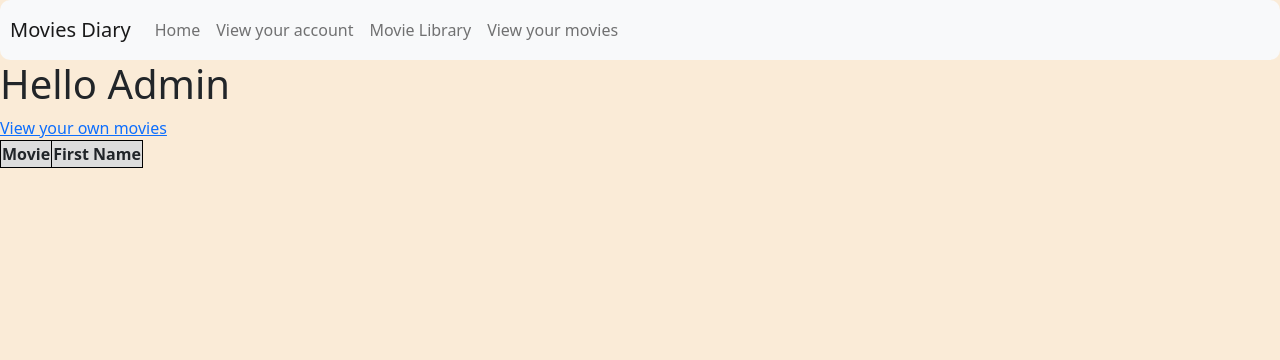
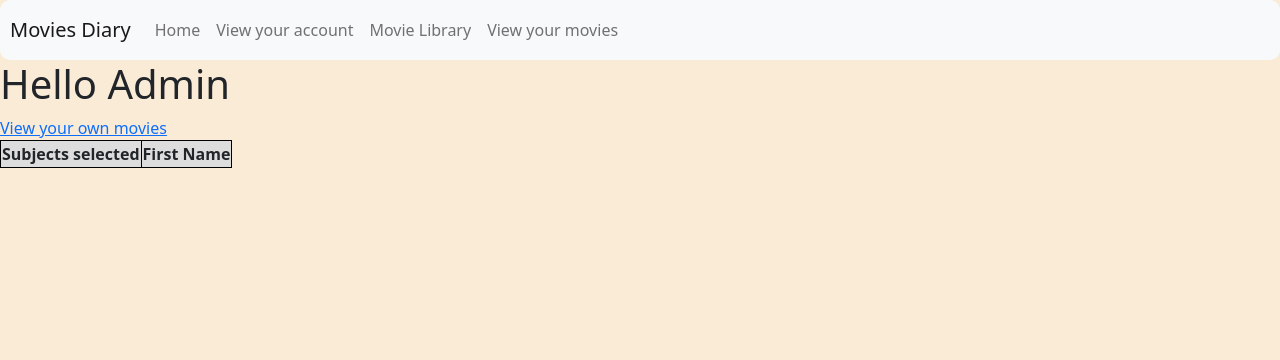
Before and after one commit to dalsinghpak/13comassessment, a Flask app: page /movieview in a window 1280 px wide. Shown: the top 360 px of the page. Run offline with Flask 2, Linux system fonts and the light colour scheme; the visitor is signed in with stand-in values (Sample User, id 1); data that the repository does not hold is empty.

Commit message:
fixed user can now select subjects and display them

```diff
--- a/FlaskUserDemo/app.py
+++ b/FlaskUserDemo/app.py
@@ -137,9 +137,9 @@ def movie_view():
             with connection.cursor() as cursor:
                 sql = """SELECT student.first_name, subjects.Name FROM joining
     JOIN student ON joining.studentid = student.id
-    JOIN subjects ON joining.subjectid = subjects.id"""
-
-                cursor.execute(sql)
+    JOIN subjects ON joining.subjectid = subjects.id WHERE studentid = %s"""
+                values = (session['id'])
+                cursor.execute(sql, values)
                 result = cursor.fetchall()
         return render_template('movies_view.html', result=result)
     elif session['role'] == 'admin':
@@ -201,8 +201,8 @@ def add():
                 (studentid, subjectid)
                 VALUES (%s, %s)
                 """
-            values = (request.args['id'],
-                      session['id'])
+            values = (session['id'], request.args['id']
+                      )
             try:
                 cursor.execute(sql, values)
                 connection.commit()
--- a/FlaskUserDemo/templates/movies_view.html
+++ b/FlaskUserDemo/templates/movies_view.html
@@ -10,7 +10,7 @@
 <table>
     <thead>
         <tr>
-            <th>Movie</th>
+            <th>Subjects selected</th>
             {% if session['role'] == 'admin' %}
             <th>First Name</th>
             {% endif %}
```
